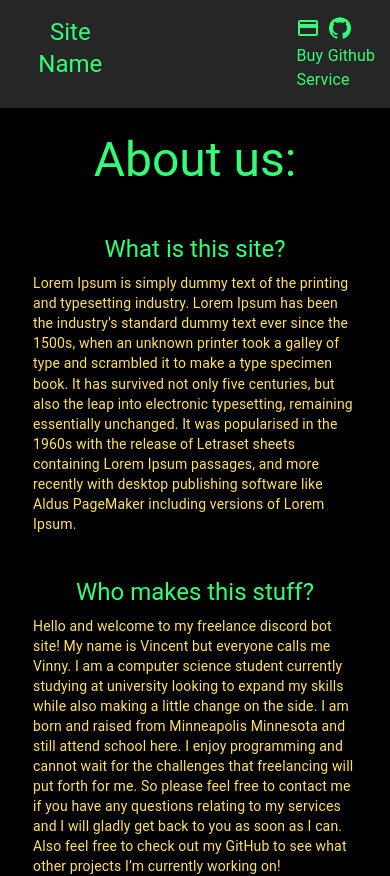
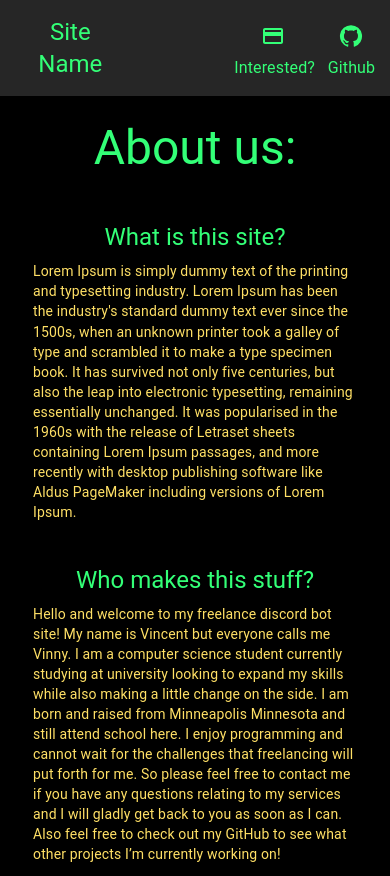
Before and after one commit to Thirteenhelens/V_Bot_Site, a React (Create React App) app: page / in a window 390 px wide. Shown: the top 876 px of the page. Built offline with nearby package versions, Linux system fonts and the light colour scheme.

Commit message:
Made better on mobile and changed icons to buttons

```diff
--- a/src/components/BaseService/BaseService.jsx
+++ b/src/components/BaseService/BaseService.jsx
@@ -71,7 +71,7 @@ function BaseService() {
         </Card>
       </Grid>
       {/* End of Grid item #2 */}
-      <Grid item xs={12} md={4} sx={{ p: 2, textAlign: "center" }}>
+      <Grid item xs={4} sx={{ p: 2, textAlign: "center" }}>
         <Card sx={{ maxWidth: 345, backgroundColor: "secondary.semiDark" }}>
           <CardMedia
             component="img"
--- a/src/components/NavBar/NavBar.jsx
+++ b/src/components/NavBar/NavBar.jsx
@@ -1,4 +1,5 @@
-import { Box, Grid, Typography } from "@mui/material";
+// MUI Imports:
+import { Box, Grid, Typography, IconButton } from "@mui/material";
 import GitHubIcon from "@mui/icons-material/GitHub";
 import PaymentIcon from "@mui/icons-material/Payment";
 
@@ -10,23 +11,23 @@ function NavBar() {
       backgroundColor="secondary.semiDark"
     >
       <Grid container spacing={2} sx={{ textAlign: "center" }}>
-        <Grid item xs={4}>
+        <Grid item xs={4} md={2}>
           <Typography variant="h5">Site Name</Typography>
         </Grid>
 
-        <Grid item xs={5} />
+        <Grid item xs={3} md={8} />
 
-        {/* <Grid item xs={1}>
-          <Typography>Link #1</Typography>
-        </Grid> */}
-
-        <Grid item xs={1}>
-          <PaymentIcon />
-          <Typography>Buy Service</Typography>
+        <Grid item xs={3} md={1}>
+          <IconButton sx={{ color: "primary.light" }}>
+            <PaymentIcon />
+          </IconButton>
+          <Typography>Interested?</Typography>
         </Grid>
 
-        <Grid item xs={1}>
-          <GitHubIcon />
+        <Grid item xs={2} md={1}>
+          <IconButton sx={{ color: "primary.light" }}>
+            <GitHubIcon />
+          </IconButton>
           <Typography>Github</Typography>
         </Grid>
       </Grid>
```
